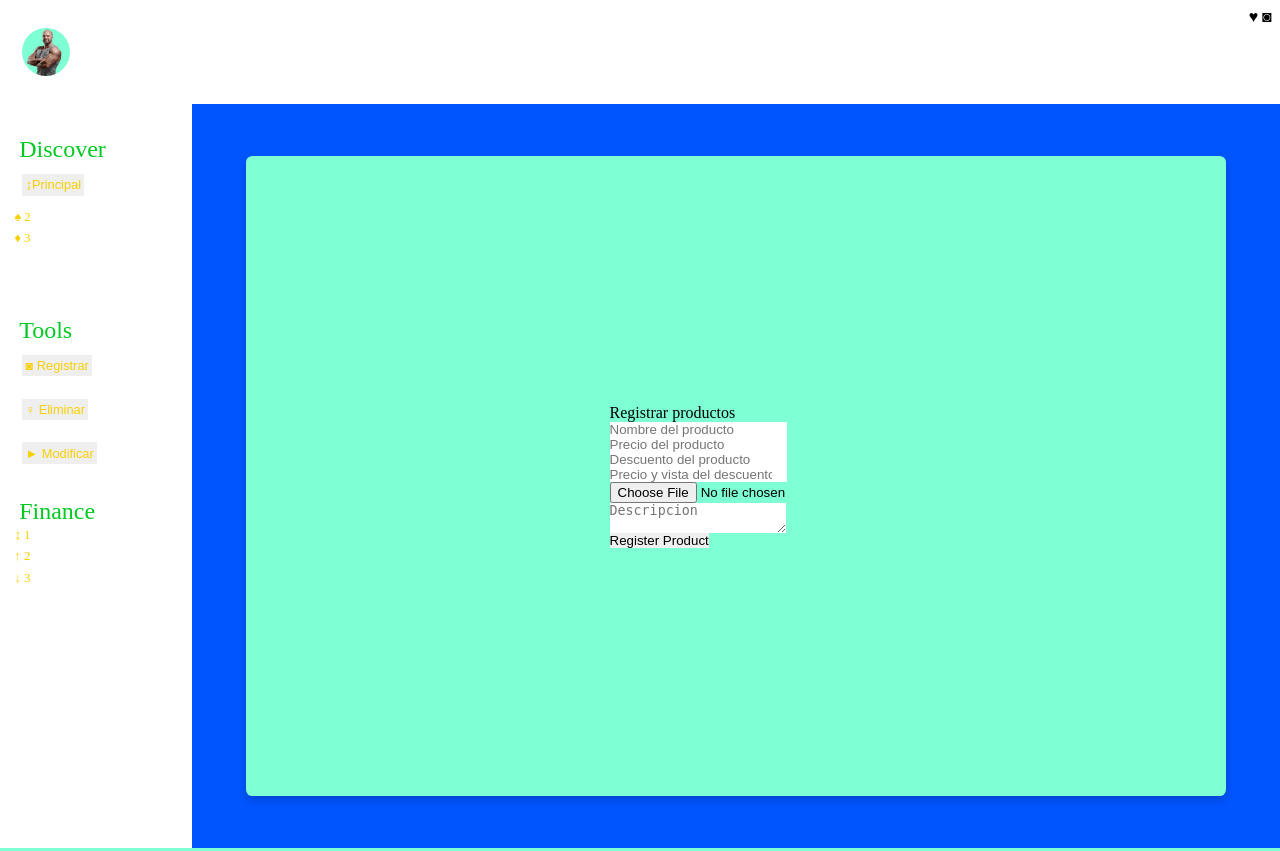
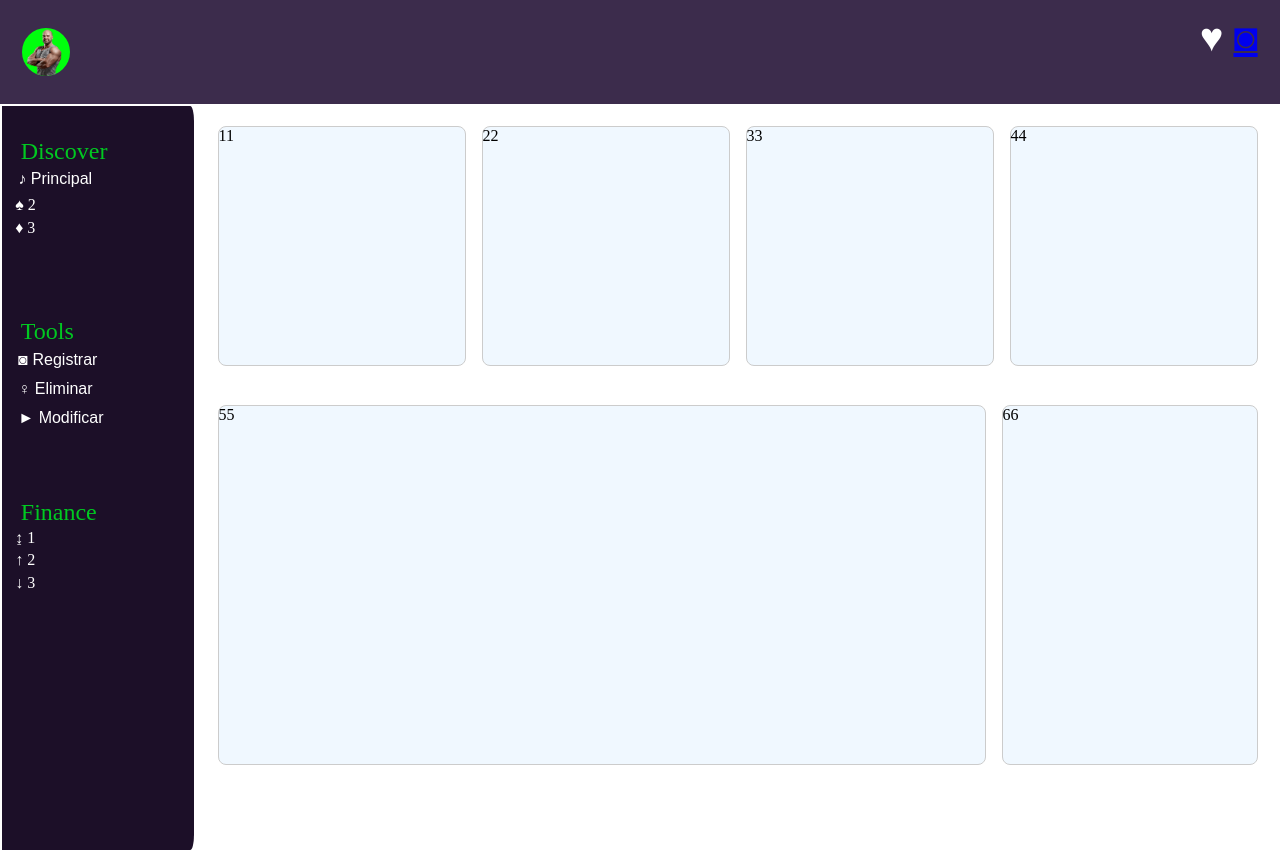
Before and after one commit to Moncad4/tienda-fitness, a PHP site: page /tienda-fitness/View/components/subComponents-tienda/registerproduct.php in a window 1280 px wide. Run offline with PHP 8.4, Linux system fonts and the light colour scheme; the visitor is signed in with stand-in values (Sample User, id 1); data comes from the database, SQL or seed files in the repository; data that the repository does not hold is empty.

Commit message:
muchas modificaciones

```diff
--- a/View/components/subComponents-tienda/registerproduct.php
+++ b/View/components/subComponents-tienda/registerproduct.php
@@ -1,5 +1,6 @@
 <link rel="stylesheet" href="../../css/registerproduct.css">
 <?php
+define('BASE_URL', 'http://localhost/tienda-fitness/');
 require_once('../../../controller/UserController.php');
 $perfil = new perfilInformation();
 $userPerfil = $perfil->showProfile();
@@ -11,11 +12,10 @@ $userPerfil = $perfil->showProfile();
 <nav class="nav-dashboard">
   <div class="navdiv-img">
     <img src="../../img/entrenador.png" class="admilogo" alt="">
-    <span> <?php echo $userPerfil['NickName']?></span>
+    <span class="NameUserBanner"> <?php echo $userPerfil['NickName']?></span>
   </div>
-  <div>
-
-  ♥ ◙
+  <div class="navright-items">
+  ♥ <a href="<?php echo BASE_URL; ?>View/components/cerrarSesion.php">◙</a>
   <div>
 </nav>
 <div class="dashboard-admin">
@@ -23,7 +23,7 @@ $userPerfil = $perfil->showProfile();
     <aside class="leftnavasidecontainer">
       <ul class="uldadboard-left">
       <label for="">Discover</label>
-        <li><button class="leftnavaside principalProductoBoton">↨Principal</button></li>
+        <li><button class="leftnavaside principalProductoBoton">♪ Principal</button></li>
         <li class="leftnavaside">♠ 2</li>
         <li class="leftnavaside">♦ 3</li>
       </ul>
@@ -43,53 +43,47 @@ $userPerfil = $perfil->showProfile();
   </div>
   <div class="dashboard-principal">
     <div class="dbprincipal-gridtop">
-      <div class="gridquarter"></div>
-      <div class="gridquarter"></div>
-      <div class="gridquarter"></div>
-      <div class="gridquarter"></div>
+      <div class="gridquarter">11</div>
+      <div class="gridquarter">22</div>
+      <div class="gridquarter">33</div>
+      <div class="gridquarter">44</div>
     </div>
     <div class="dbprincipal-gridbottom">
-      <div class="gripquarterbottom"></div>
-      <div class="gripquarterbottom"></div>
+      <div class="gripquarterbottom">55</div>
+      <div class="gripquarterbottom">66</div>
     </div>
   </div>
   <div class="dashbardpresentacion">
     <div class="bgregistercontainer-admi dashboardadministrator-add">
       <div class="register-containerAdm1 containderAdm-view" id="register">
-        <form action="../../../index.php" method = "post" enctype = "multipart/form-data">
+        <form class="form-style" action="../../../index.php" method = "post" enctype = "multipart/form-data">
           <div class="top">
-              <header>Registrar productos</header>
+            <label for="">Registrar productos</label>
           </div>
-          <div class="two-forms">
+          <div class="input-box">
               <div class="input-box">
                   <input type="text" class="input-field" placeholder="Nombre del producto" name="product" required>
-                  <i class="bx bx-user"></i>
               </div>
           </div>
           <div class="input-box">
               <input type="number" class="input-field" placeholder="Precio del producto" name="price" required>
-              <i class="bx bx-envelope"></i>
           </div>
           <div class="input-box">
               <input type="number" class="input-field" placeholder="Descuento del producto" name="discount" required>
-              <i class="bx bx-envelope"></i>
           </div>
           <div class="input-box">
               <input type="number" class="input-field" placeholder="Precio y vista del descuento" name="priceDiscount" required>
-              <i class="bx bx-envelope"></i>
           </div>
           <!-- imagen -->
           <div class="input-box">
               <input type="file" class="input-field" placeholder="Imagen" name="image1" required>
-              <i class="bx bx-lock-alt"></i>
             </div>
             <div class="input-box">
                 <textarea type="text" class="input-field" placeholder="Descripcion" name="description" required></textarea>
-                <i class="bx bx-user"></i>
             </div>
             <div class="input-box">
                 <input type="hidden" name = "accionProduct" value = "RegisterProduct" >
-                <input type="submit" value="Register Product" class="submit">
+                <input type="submit" value="Registrar Producto" class="submit">
             </div>
         </form>
       </div>
@@ -97,40 +91,34 @@ $userPerfil = $perfil->showProfile();
 
     <div class="bgregistercontainer-admi dashboardadministrator-edict">
       <div class="register-containerAdm1 containderAdm-view" id="register">
-        <form action="../../../index.php" method = "post" enctype = "multipart/form-data">
+      <form class="form-style" action="../../../index.php" method = "post" enctype = "multipart/form-data">
           <div class="top">
-              <header>Registrar productos</header>
+            <label for="">Modificar productos</label>
           </div>
-          <div class="two-forms">
+          <div class="input-box">
               <div class="input-box">
                   <input type="text" class="input-field" placeholder="Nombre del producto" name="product" required>
-                  <i class="bx bx-user"></i>
               </div>
           </div>
           <div class="input-box">
               <input type="number" class="input-field" placeholder="Precio del producto" name="price" required>
-              <i class="bx bx-envelope"></i>
           </div>
           <div class="input-box">
               <input type="number" class="input-field" placeholder="Descuento del producto" name="discount" required>
-              <i class="bx bx-envelope"></i>
           </div>
           <div class="input-box">
               <input type="number" class="input-field" placeholder="Precio y vista del descuento" name="priceDiscount" required>
-              <i class="bx bx-envelope"></i>
           </div>
           <!-- imagen -->
-          <!-- <div class="input-box">
-              <input type="load" class="input-field" placeholder="Imagen" name="image" required>
-              <i class="bx bx-lock-alt"></i>
-            </div> -->
+          <div class="input-box">
+              <input type="file" class="input-field" placeholder="Imagen" name="image1" required>
+            </div>
             <div class="input-box">
                 <textarea type="text" class="input-field" placeholder="Descripcion" name="description" required></textarea>
-                <i class="bx bx-user"></i>
             </div>
             <div class="input-box">
                 <input type="hidden" name = "accionProduct" value = "RegisterProduct" >
-                <input type="submit" value="Register Product" class="submit">
+                <input type="submit" value="Modificar Producto" class="submit">
             </div>
         </form>
       </div>
@@ -138,40 +126,34 @@ $userPerfil = $perfil->showProfile();
 
     <div class="bgregistercontainer-admi dashboardadministrator-delete">
       <div class="register-containerAdm1 containderAdm-view" id="register">
-        <form action="../../../index.php" method = "post" enctype = "multipart/form-data">
+      <form class="form-style" action="../../../index.php" method = "post" enctype = "multipart/form-data">
           <div class="top">
-              <header>Registrar productos</header>
+            <label for="">Eliminar productos</label>
           </div>
-          <div class="two-forms">
+          <div class="input-box">
               <div class="input-box">
                   <input type="text" class="input-field" placeholder="Nombre del producto" name="product" required>
-                  <i class="bx bx-user"></i>
               </div>
           </div>
           <div class="input-box">
               <input type="number" class="input-field" placeholder="Precio del producto" name="price" required>
-              <i class="bx bx-envelope"></i>
           </div>
           <div class="input-box">
               <input type="number" class="input-field" placeholder="Descuento del producto" name="discount" required>
-              <i class="bx bx-envelope"></i>
           </div>
           <div class="input-box">
               <input type="number" class="input-field" placeholder="Precio y vista del descuento" name="priceDiscount" required>
-              <i class="bx bx-envelope"></i>
           </div>
           <!-- imagen -->
-          <!-- <div class="input-box">
-              <input type="load" class="input-field" placeholder="Imagen" name="image" required>
-              <i class="bx bx-lock-alt"></i>
-            </div> -->
+          <div class="input-box">
+              <input type="file" class="input-field" placeholder="Imagen" name="image1" required>
+            </div>
             <div class="input-box">
                 <textarea type="text" class="input-field" placeholder="Descripcion" name="description" required></textarea>
-                <i class="bx bx-user"></i>
             </div>
             <div class="input-box">
                 <input type="hidden" name = "accionProduct" value = "RegisterProduct" >
-                <input type="submit" value="Register Product" class="submit">
+                <input type="submit" value="Eliminar Producto" class="submit">
             </div>
         </form>
         </div>
--- a/View/css/iniciarSesion.css
+++ b/View/css/iniciarSesion.css
@@ -1,3 +1,4 @@
+/* Reset body y body */
 *{
     margin: 0;
     padding: 0;
@@ -20,7 +21,7 @@ body{
     min-height: 110vh;
     background: rgba(39, 39, 39, 0.4);
 }
-
+/* navegador creo */
 .nav{
     position: fixed;
     top: 0;
--- a/View/css/principal.css
+++ b/View/css/principal.css
@@ -696,7 +696,6 @@ a{
 }
 
 /* footer */
-/* footer */
 .footer{
   height: 42vh;
   background-color: rgb(20, 10, 29);
--- a/View/css/registerproduct.css
+++ b/View/css/registerproduct.css
@@ -1,4 +1,4 @@
-/* Dashboard */
+/* Dashboard reset y body */
 *{
   box-sizing: border-box;
   padding: 0;
@@ -10,10 +10,11 @@
   width: 100%;
 }
 
+/* Navegador y logo */
 .nav-dashboard{
   display: flex;
   justify-content: space-between;
-  background-color: rgb(255, 255, 255);
+  background-color: rgba(36, 18, 54, 0.892);
   width: 100%;
   height: 13vh;
   padding: 0.5rem;
@@ -26,8 +27,12 @@
   height: 3rem;
   width: 3rem;
   border-radius: 50%;
-  background-color: aquamarine;
+  background-color: rgb(0, 255, 13);
   margin-left: 0.2rem;
+}
+
+.admilogo:hover{
+  background-color: rgb(240, 225, 19);
 }
 
 .navdiv-img{
@@ -36,6 +41,20 @@
   align-items: center;
   margin: 0.7rem;
 }
+.NameUserBanner{
+  margin-left: 0.5rem;
+  color: white;
+  font-size: 1.3rem;
+}
+
+.navright-items{
+  font-size: 2.5rem;
+  color: white;
+  margin: 0.4rem;
+  padding-right: 0.5rem;
+}
+
+/* Aquí esta el panel lateral izquierdo de los controles */
 
 .dashboard-admin{
   display: flex;
@@ -48,15 +67,23 @@
 }
 
 .leftnavasidecontainer{
-  background-color: rgb(255, 255, 255);
+  background-color: rgb(28, 15, 40);
   height: 100%;
+  border-radius: 0% 2% 2% 0%;
+  margin: 0.1rem;
 }
 
 .leftnavaside{
-  color: rgb(248, 207, 0);
-  font-size: 0.8rem;
-  padding: 0.2rem;
+  color: rgb(255, 255, 255);
+  font-size: 1rem;
+  padding: 0.15rem;
   list-style: none;
+  margin: 0;
+  background-color: transparent;
+}
+
+.leftnavaside:hover{
+  color: rgb(140, 90, 226);
 }
 
 ul label{
@@ -66,7 +93,8 @@ ul label{
 }
 
 ul li{
-  padding: 0.7rem;
+  padding: 0.2rem;
+  list-style: none;
 }
 
 aside ul{
@@ -79,10 +107,11 @@ aside ul{
   padding: 0.7rem;
 }
 
+/* Este es el principal donde esta el grid  */
 .dashboard-principal{
-  display: none;
+  display: flex;
   flex-direction: column;
-  background-color: aliceblue;
+  background-color: rgb(255, 255, 255);
   height: 100%;
   width: 100%;
   margin: 0.2rem;
@@ -99,7 +128,7 @@ aside ul{
 .gridquarter {
   height: 30vh;
   width: 100%;
-  background-color: #f0f0f0;
+  background-color: aliceblue;
   border: 1px solid #ccc;
   border-radius: 0.5rem;
 }
@@ -114,15 +143,14 @@ aside ul{
 .gripquarterbottom {
   height: 45vh;
   width: 100%;
-  background-color: #f0f0f0;
+  background-color: aliceblue;
   border: 1px solid #ccc;
   border-radius: 0.5rem;
 }
 
-/* Editar agregar y eliminar productos aqui */
-/* Todo esto esta oculto porque hay que configurarlo con JS */
+/* Aquí esta la parte de agregar, eliminar, modificar */
 .dashbardpresentacion{
-  display: flex;
+  display: none;
   flex-direction: column;
   background-color: rgba(253, 0, 0);
   height: 100%;
@@ -142,37 +170,125 @@ aside ul{
   display: flex;
   justify-content: center;
   align-items: center;
-  height: 80vh;
-  width: 90%;
-  background-color: aquamarine;
+  height: 87vh;
+  width: 97%;
+  background-color: rgb(36, 18, 54);
   border-radius: 0.4rem;
   box-shadow: 0 4px 8px rgba(0, 0, 0, 0.2);
 }
 
 /* Visualización del agregar producto */
 .dashboardadministrator-add{
-  display: flex;
-  background-color: rgb(0, 85, 255);
+  display: none;
+  background-color: rgb(255, 255, 255);
 
 }
 
 /* Eliminación de productos */
 .dashboardadministrator-delete{
   display: none;
-  background-color: rgb(0, 255, 204);
+  background-color: rgb(255, 255, 255);
 }
 
 /* Editar productos */
 .dashboardadministrator-edict{
   display: none;
-  background-color: rgb(59, 42, 76);
+  background-color: rgb(255, 255, 255);
 }
 
 /* Login dashboard */
 .bglogin{
-  background: url("../img/loginadm.png");
+  background: url("../img/inicio-gym.jpg");
   background-size: cover;
   background-repeat: no-repeat;
   background-attachment: fixed;
   overflow: hidden;
 }
+.login-containerAdm{
+  display: flex;
+  justify-content: center;
+  align-items: center;
+  flex-direction: column;
+  height: 90vh;
+  width: auto;
+}
+.form-panelAdm{
+  display: flex;
+  justify-content: center;
+  align-items: center;
+  flex-direction: column;
+}
+.inputAdm-box {
+  height: auto;
+  width: 30vw;
+  margin: 1rem;
+}
+.title-PanelAdm{
+  font-size: 3rem;
+  color: rgb(43, 255, 0);
+  margin-bottom: 2rem;
+}
+
+
+/* Formulario */
+
+.form-style {
+  padding: 1rem;
+  max-width: 40rem;
+  margin: 0 auto;
+  height: 85vh;
+}
+
+.top {
+  text-align: center;
+  margin-bottom: 0.7rem;
+}
+
+.top label {
+  font-size: 30px;
+  color: #fff;
+  font-weight: bold;
+}
+
+.input-box {
+  position: relative;
+  margin-bottom: 0.5rem;
+}
+
+.input-field {
+  width: 100%;
+  padding: 12px;
+  border: none;
+  border-radius: 5px;
+  background: rgba(255, 255, 255, 0.2); /* Fondo con transparencia */
+  color: #fff;
+  font-size: 16px;
+  outline: none;
+  transition: background 0.3s ease;
+}
+
+.input-field::placeholder {
+  color: aliceblue;
+}
+
+.input-box textarea.input-field {
+  resize: none;
+  height: 100px;
+}
+
+.submit {
+  width: 100%;
+  padding: 12px;
+  border: none;
+  border-radius: 5px;
+  background: #1aff00;
+  color: aliceblue;
+  font-size: 16px;
+  font-weight: bold;
+  cursor: pointer;
+  transition: background 0.3s ease;
+}
+
+.submit:hover {
+  background: #e1da1a;
+}
--- a/View/principal.php
+++ b/View/principal.php
@@ -125,14 +125,14 @@
   <section class="seccion-ayudas">
     <h2>AYUDAS</h2>
     <div class="container-seccion-ayudas">
-      <div class="subContainer-img-ayudas">
-        <img src="./img/seccion-ayudas.gif" alt="">
-      </div>
       <div class="subContainer-descripcion-ayudas">
         <h3>Tipos de dietas</h3>
         <a href="#">Seleccionar</a>
         <h3>Quemadores de grasa</h3>
         <a href="#">Seleccionar</a>
+      </div>
+      <div class="subContainer-img-ayudas">
+        <img src="./img/seccion-ayudas.gif" alt="">
       </div>
     </div>
   </section>
--- a/controller/UserController.php
+++ b/controller/UserController.php
@@ -97,6 +97,7 @@ class LogInAdmController{
       $userAdm = $userModelAdm->VerificarCredencialesAdm($emailAdm, $passAdm);
 
       if($userAdm){
+        $_SESSION['id_usuario'] = $userAdm['id'];
         header('location: View/components/subComponents-tienda/registerproduct.php');
         exit;
       }else{
--- a/database/DB.php
+++ b/database/DB.php
@@ -1,6 +1,6 @@
 <?php
 class Database{
-  private $host = 'localhost';
+  private $host = 'localhost:3310';
   private $username = 'root';
   private $password = '';
   private $database = 'tiendafitness';
--- a/index.php
+++ b/index.php
@@ -30,7 +30,7 @@ if($_SERVER['REQUEST_METHOD'] === 'POST'){
 
 if($_SERVER['REQUEST_METHOD'] === 'POST'){
   if (isset($_POST['accionAdm'])){
-    if ($_POST['accionAdm'] === 'Iniciar_SesionAdm'){
+    if ($_POST['accionAdm'] === 'SesionAdm'){
       $admcontroller = new LogInAdmController();
       $admcontroller->LogInAdm();
     }
```
Also changed, not shown: View/components/subComponents-tienda/logad.php (+9 -10 lines), View/components/tienda.php (+40 -13 lines), View/css/tienda.css (+40 -9 lines), View/js/dashboard.js (+29 -27 lines), View/components/subComponents-tienda/dashboard.php (deleted), imgProduct/image_66c455b1583d1.jpg (added).
